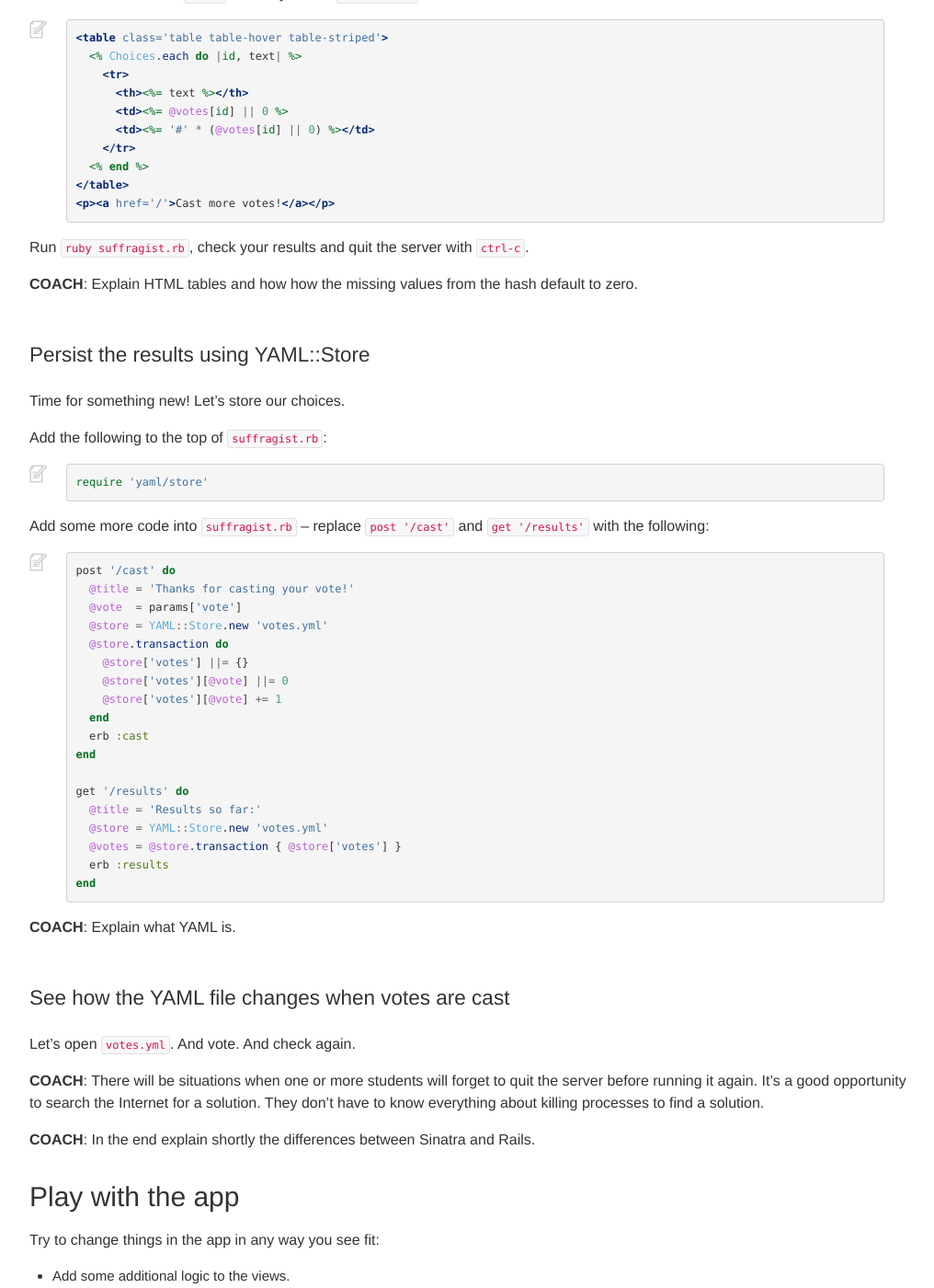
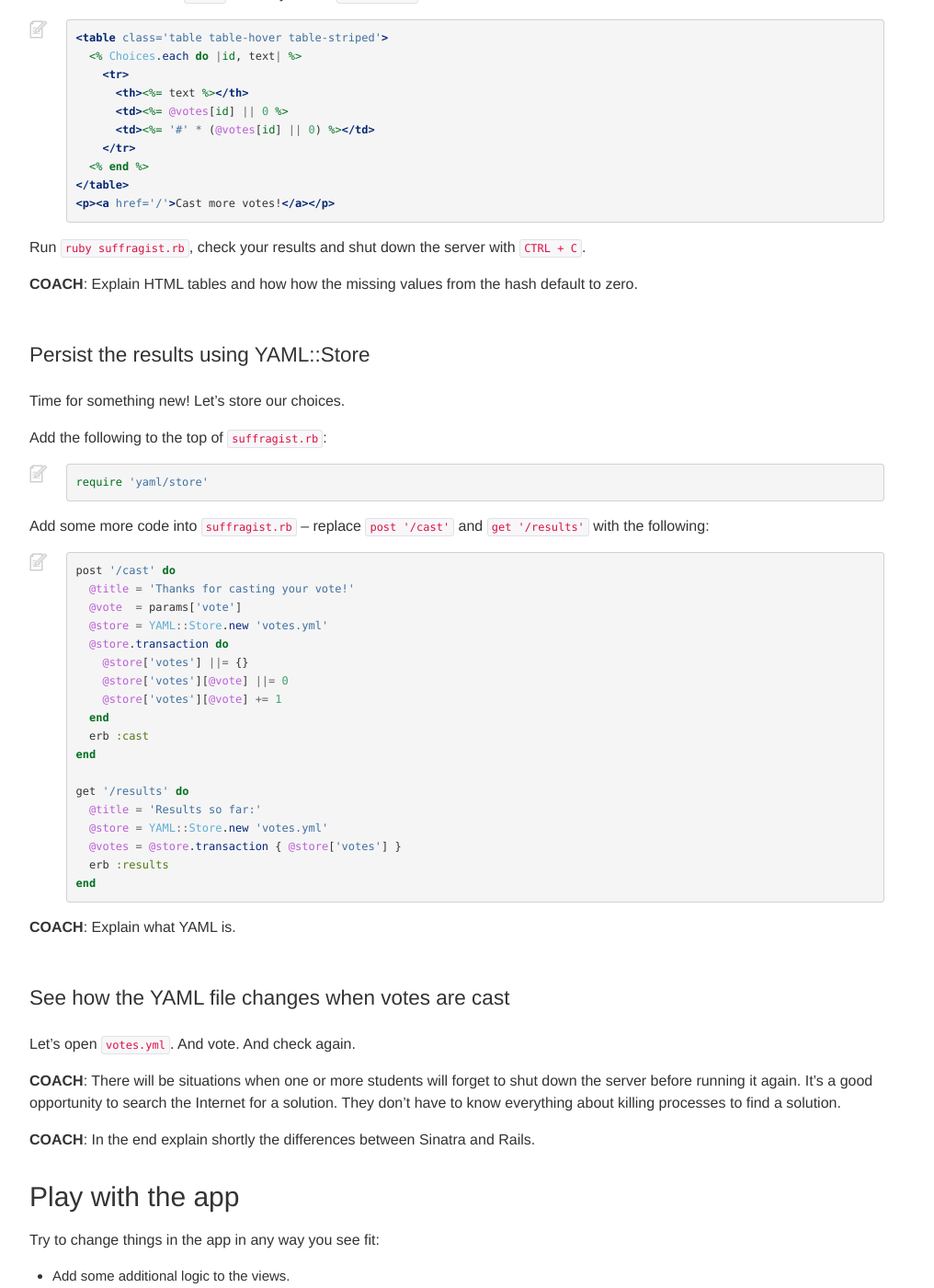
Before and after one commit to railsgirls/guides.railsgirls.com, a Jekyll site: the page built from _posts/2014-10-02-sinatra-app-tutorial.markdown, in a window 1280 px wide and 1400 px high, scrolled down 4025 px. Shown: the whole window at 92% size, without its empty margins (53-1069 px from the left). Built offline with Jekyll 4.4.1, drawn with Linux system fonts in a browser that asks for light colours; nearby versions of some CDN libraries; some of the changed text lies outside the part shown.

Commit message:
Change vocabulary
I was also thinking about word kill... :gun::gun::gun:

```diff
--- a/_posts/2014-10-02-sinatra-app-tutorial.markdown
+++ b/_posts/2014-10-02-sinatra-app-tutorial.markdown
@@ -41,7 +41,7 @@ You can actually call your Ruby file whatever you'd like. `vote.rb` for instance
 Go to the directory where you put your app and run `ruby suffragist.rb`.
 Now you can visit <a href="localhost:4567" target="_blank">localhost:4567</a>. You should
 see a ‘Hello, voter!’ page, which means that the generation of your new
-app worked correctly. Hit `CTRL + C` in the terminal to quit the server. If `CTRL + C` does not work for you it means you are probably Windows user and `CTRL + Z`/ `Ctrl + Pause` / `Ctrl + Pause` will fix the issue)
+app worked correctly. Hit `CTRL + C` in the terminal to shut down the server. If `CTRL + C` does not work for you it means you are probably Windows user and `CTRL + Z`/ `Ctrl + Pause` / `Ctrl + Pause` will fix the issue)
 
 __COACH__: Explain POST and GET methods, and how to communicate with the browser.
 
@@ -101,7 +101,7 @@ end
 {% endhighlight %}
 
 Run `ruby suffragist.rb`, check your
-results and quit the server with `ctrl-c`.
+results and shut down the server with `CTRL + C`.
 
 __COACH__: Talk a little about HTML and erb. Explain
 templates. Explain what global constants are.
@@ -224,7 +224,7 @@ Create a new file in the `views` directory, called `results.erb`.
 {% endhighlight %}
 
 Run `ruby suffragist.rb`, check
-your results and quit the server with `ctrl-c`.
+your results and shut down the server with `CTRL + C`.
 
 __COACH__: Explain HTML tables and how how the
 missing values from the hash default to zero.
@@ -273,7 +273,7 @@ __COACH__: Explain what YAML is.
 Let’s open `votes.yml`. And vote. And check again.
 
 __COACH__: There will be situations when one or more students will
-forget to quit the server before running it again. It’s a good
+forget to shut down the server before running it again. It’s a good
 opportunity to search the Internet for a solution. They don’t
 have to know everything about killing processes to find a solution.
 
```
